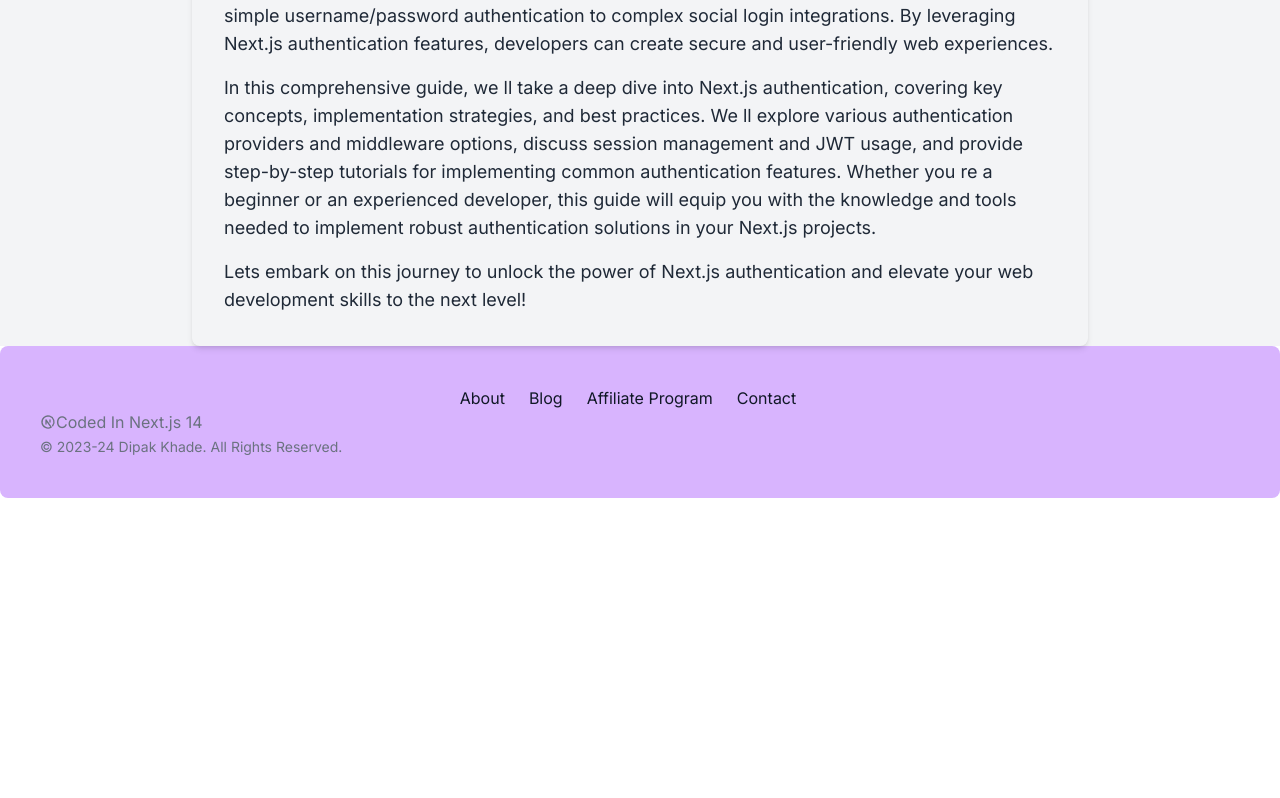
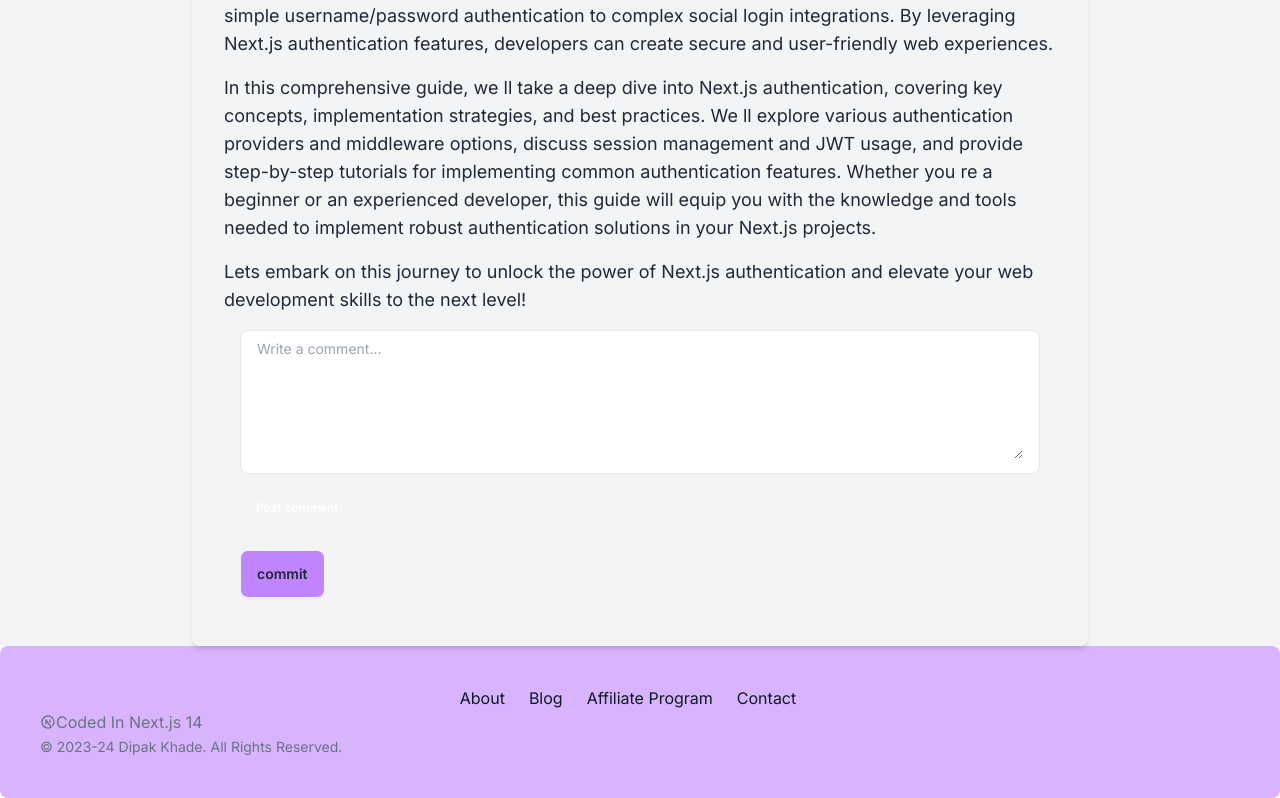
Before and after one commit to DipakKhade/Blogs, a Next.js app: page /nextauth in a window 1280 px wide. Shown: the part 766-1564 px from the top of the page. Before the commit the page ends 1264 px from the top, so only its background shows below. Built offline with nearby package versions, Linux system fonts and the light colour scheme; no server answers.

Commit message:
ui bug fix

```diff
--- a/app/nextauth/page.jsx
+++ b/app/nextauth/page.jsx
@@ -35,6 +35,23 @@ export default function RedisTailwindBlog() {
           <p className="text-lg mt-4">
             Lets embark on this journey to unlock the power of Next.js authentication and elevate your web development skills to the next level!
           </p>
+          <section className="not-format p-4">
+
+             <form className="mb-6">
+                 <div className="py-2 px-4 mb-4 bg-white rounded-lg rounded-t-lg border border-gray-200 dark:bg-gray-800 dark:border-gray-700">
+                     <label for="comment" className="sr-only">Your comment</label>
+                     <textarea id="comment" rows="6"
+                         className="px-0 w-full text-sm text-gray-900 border-0 focus:ring-0 dark:text-white dark:placeholder-gray-400 dark:bg-gray-800"
+                         placeholder="Write a comment..." required></textarea>
+                 </div>
+                 <button type="submit"
+                     className="inline-flex items-center py-2.5 px-4 text-xs font-medium text-center text-white bg-primary-700 rounded-lg focus:ring-4 focus:ring-primary-200 dark:focus:ring-primary-900 hover:bg-primary-800">
+                     Post comment
+                 </button>
+             </form>
+
+             <div className='btn bg-purple-400'>commit</div>
+         </section>
         </div>
       </div>
     );
--- a/app/nginx/page.jsx
+++ b/app/nginx/page.jsx
@@ -36,6 +36,23 @@ export default function NGINXBlog() {
           <p className="text-lg mt-4">
             Let&apos;s dive into the world of NGINX and uncover the power of this versatile web server and reverse proxy.
           </p>
+          <section className="not-format p-4">
+
+             <form className="mb-6">
+                 <div className="py-2 px-4 mb-4 bg-white rounded-lg rounded-t-lg border border-gray-200 dark:bg-gray-800 dark:border-gray-700">
+                     <label for="comment" className="sr-only">Your comment</label>
+                     <textarea id="comment" rows="6"
+                         className="px-0 w-full text-sm text-gray-900 border-0 focus:ring-0 dark:text-white dark:placeholder-gray-400 dark:bg-gray-800"
+                         placeholder="Write a comment..." required></textarea>
+                 </div>
+                 <button type="submit"
+                     className="inline-flex items-center py-2.5 px-4 text-xs font-medium text-center text-white bg-primary-700 rounded-lg focus:ring-4 focus:ring-primary-200 dark:focus:ring-primary-900 hover:bg-primary-800">
+                     Post comment
+                 </button>
+             </form>
+
+             <div className='btn bg-purple-400'>commit</div>
+         </section>
         </div>
       </div>
     );
--- a/components/HomeBlogs.jsx
+++ b/components/HomeBlogs.jsx
@@ -52,6 +52,7 @@ const HomeBlogs = () => {
   CardTitle="WebRTC: Real-Time Communication on the Web"
   CardDescription="Explore the capabilities of WebRTC and learn how it enables real-time communication directly in web browsers."
   image="https://webrtcclient.com/wp-content/uploads/2021/09/WebRTC-740-fi.png"
+  blogref={'/webrtc'}
   />
 
 {/* // Next.js Card */}
```
